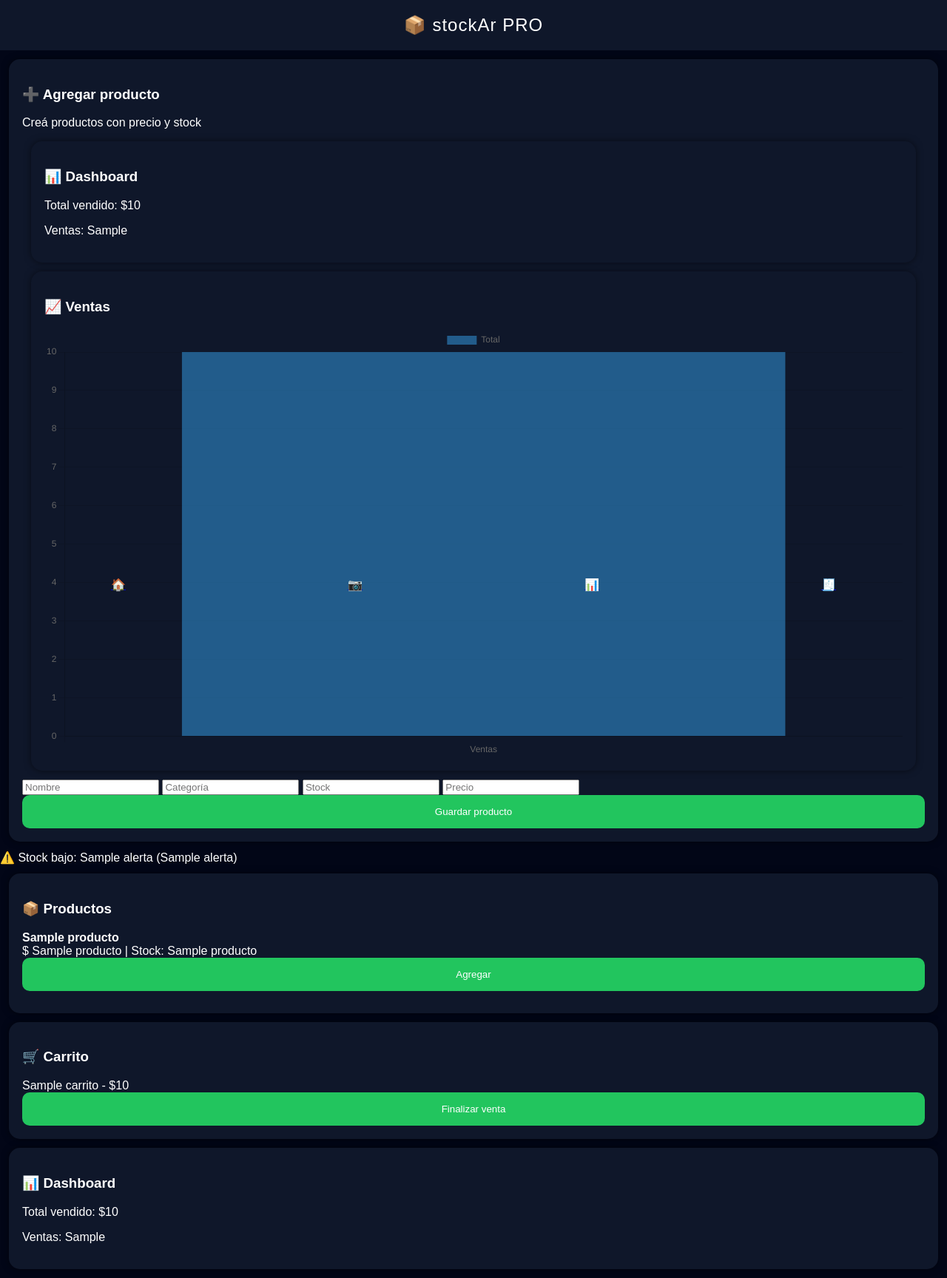
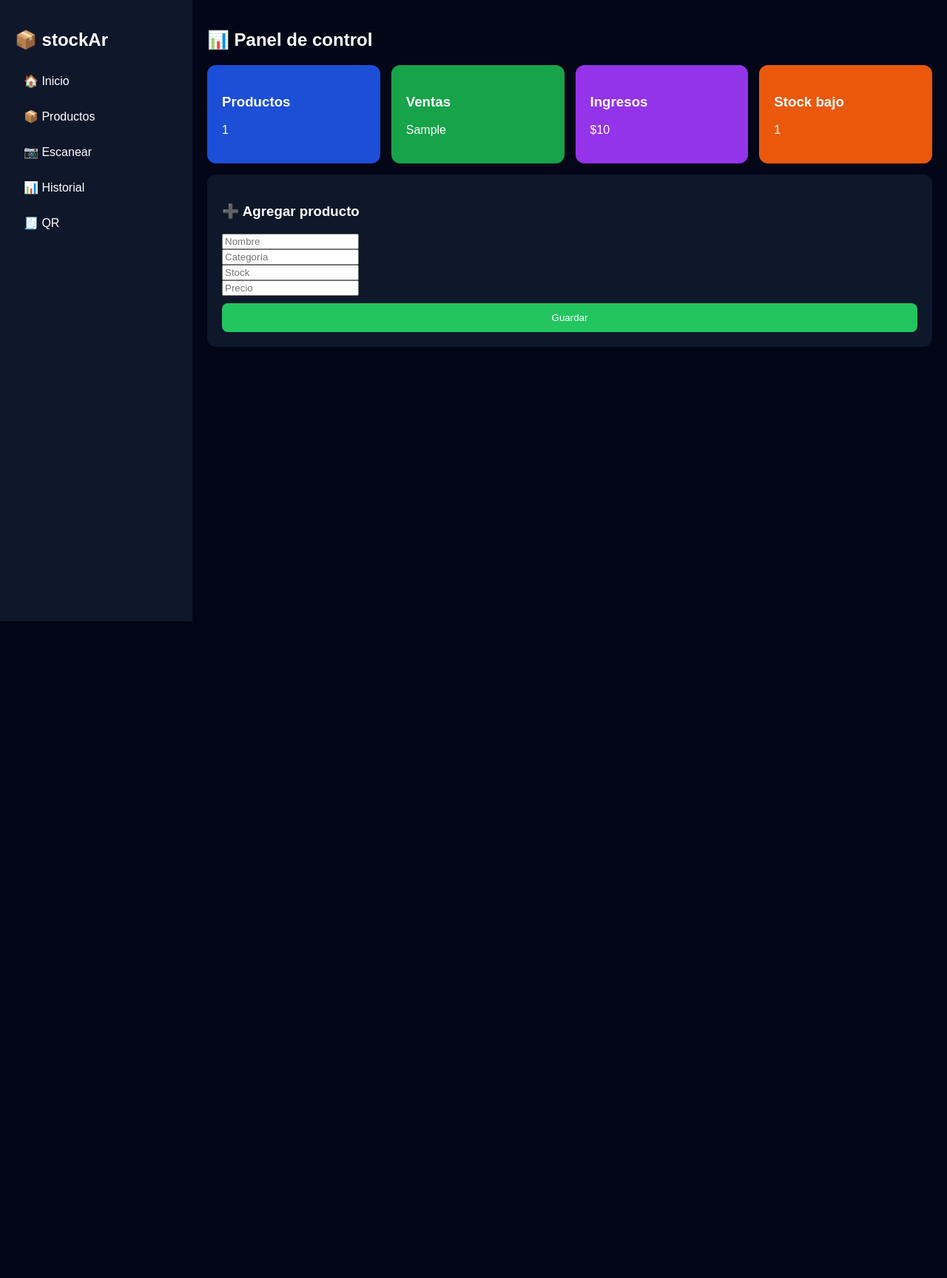
Before and after one commit to camilojm33-debug/stockAr, a Flask app: template templates/index.html in a window 1280 px wide. Shown: the whole page at 74% size. After the commit the page ends 840 px from the top, so only its background shows below. Run offline with Flask 3, Linux system fonts and the light colour scheme; the template is opened without the code that fills it: most values are stand-ins (such as "Sample title", 1, 10 or a date in 2020).

Commit message:
productos + qr individual

```diff
--- a/app.py
+++ b/app.py
@@ -235,7 +235,28 @@ def qr():
         os.remove(f)
 
     return send_file("qr_grilla.pdf", as_attachment=True)
+@app.route('/productos')
+def productos_page():
+    if 'user_id' not in session:
+        return redirect('/login')
 
+    uid = session['user_id']
+    conn = db()
+    c = conn.cursor()
+
+    @app.route('/qr_individual/<codigo>')
+    def qr_individual(codigo):
+        img = qrcode.make(codigo)
+        filename = f"{codigo}.png"
+        img.save(filename)
+
+        return send_file(filename, as_attachment=True)
+    c.execute("SELECT * FROM productos WHERE usuario_id=?", (uid,))
+    productos = c.fetchall()
+
+    conn.close()
+
+    return render_template("productos.html", productos=productos)
 # ---------------- TICKET ----------------
 @app.route('/ticket')
 def ticket():
--- a/templates/base.html
+++ b/templates/base.html
@@ -5,42 +5,91 @@
 <meta name="viewport" content="width=device-width, initial-scale=1.0">
 
 <link rel="manifest" href="/static/manifest.json">
-<script>
-if ('serviceWorker' in navigator) {
-  navigator.serviceWorker.register('/static/service-worker.js');
-}
-</script>
 
 <style>
-  .btn{
-    background:linear-gradient(135deg,#22c55e,#16a34a);
+body{
+    margin:0;
+    font-family:Arial;
+    background:#020617;
+    color:white;
+    display:flex;
 }
 
-.header{
-    letter-spacing:1px;
+/* SIDEBAR */
+.sidebar{
+    width:220px;
+    background:#0f172a;
+    height:100vh;
+    padding:20px;
 }
 
+.sidebar a{
+    display:block;
+    color:white;
+    padding:12px;
+    text-decoration:none;
+    margin-bottom:5px;
+    border-radius:8px;
+}
+
+.sidebar a:hover{
+    background:#1e293b;
+}
+
+/* MAIN */
+.main{
+    flex:1;
+    padding:20px;
+}
+
+/* CARDS */
 .card{
-    box-shadow:0 0 10px rgba(0,0,0,0.5);
+    background:#0f172a;
+    padding:20px;
+    border-radius:12px;
+    margin-bottom:15px;
 }
-body{background:#020617;color:white;font-family:Arial;margin:0;}
-.header{background:#0f172a;padding:20px;text-align:center;font-size:24px;}
-.card{background:#0f172a;margin:12px;padding:18px;border-radius:15px;}
-.btn{background:#22c55e;padding:15px;border:none;width:100%;color:white;border-radius:10px;}
-.nav{position:fixed;bottom:0;width:100%;display:flex;justify-content:space-around;}
+
+/* GRID */
+.grid{
+    display:grid;
+    grid-template-columns: repeat(auto-fit,minmax(200px,1fr));
+    gap:15px;
+}
+
+/* COLORES */
+.blue{background:#1d4ed8;}
+.green{background:#16a34a;}
+.purple{background:#9333ea;}
+.orange{background:#ea580c;}
+
+.btn{
+    background:#22c55e;
+    border:none;
+    padding:12px;
+    color:white;
+    border-radius:8px;
+    width:100%;
+    margin-top:10px;
+}
 </style>
 </head>
+
 <body>
 
-<div class="header">📦 stockAr PRO</div>
+<div class="sidebar">
+<h2>📦 stockAr</h2>
 
+<a href="/">🏠 Inicio</a>
+<a href="/productos">📦 Productos</a>
+<a href="/scanner">📷 Escanear</a>
+<a href="/historial">📊 Historial</a>
+<a href="/qr">🧾 QR</a>
+
+</div>
+
+<div class="main">
 {% block content %}{% endblock %}
-
-<div class="nav">
-<a href="/">🏠</a>
-<a href="/scanner">📷</a>
-<a href="/historial">📊</a>
-<a href="/qr">🧾</a>
 </div>
 
 </body>
--- a/templates/index.html
+++ b/templates/index.html
@@ -1,82 +1,42 @@
 {% extends "base.html" %}
 {% block content %}
 
+<h2>📊 Panel de control</h2>
+
+<div class="grid">
+
+<div class="card blue">
+<h3>Productos</h3>
+<p>{{productos|length}}</p>
+</div>
+
+<div class="card green">
+<h3>Ventas</h3>
+<p>{{cantidad_ventas}}</p>
+</div>
+
+<div class="card purple">
+<h3>Ingresos</h3>
+<p>${{total}}</p>
+</div>
+
+<div class="card orange">
+<h3>Stock bajo</h3>
+<p>{{alertas|length}}</p>
+</div>
+
+</div>
+
 <div class="card">
 <h3>➕ Agregar producto</h3>
-<p>Creá productos con precio y stock</p>
-<div class="card">
-<h3>📊 Dashboard</h3>
-<p>Total vendido: ${{total}}</p>
-<p>Ventas: {{cantidad_ventas}}</p>
-</div>
 
-<!-- 🔥 GRAFICO -->
-<div class="card">
-<h3>📈 Ventas</h3>
-<canvas id="grafico"></canvas>
-</div>
-
-<script src="https://cdn.jsdelivr.net/npm/chart.js"></script>
-
-<script>
-const data = {
-    labels: ["Ventas"],
-    datasets: [{
-        label: "Total",
-        data: [{{total}}],
-    }]
-};
-
-new Chart(document.getElementById('grafico'), {
-    type: 'bar',
-    data: data
-});
-</script>
 <form method="POST" action="/agregar">
-<input name="nombre" placeholder="Nombre">
-<input name="categoria" placeholder="Categoría">
-<input name="cantidad" placeholder="Stock">
-<input name="precio" placeholder="Precio">
-<button class="btn">Guardar producto</button>
+<input name="nombre" placeholder="Nombre"><br>
+<input name="categoria" placeholder="Categoría"><br>
+<input name="cantidad" placeholder="Stock"><br>
+<input name="precio" placeholder="Precio"><br>
+<button class="btn">Guardar</button>
 </form>
 </div>
 
-{% for a in alertas %}
-<div class="alert">
-⚠️ Stock bajo: {{a[1]}} ({{a[3]}})
-</div>
-{% endfor %}
-
-<div class="card">
-<h3>📦 Productos</h3>
-
-{% for p in productos %}
-<div style="margin-bottom:12px;">
-<b>{{p[1]}}</b><br>
-$ {{p[4]}} | Stock: {{p[3]}}
-<a href="/carrito/{{p[0]}}">
-<button class="btn btn2">Agregar</button>
-</a>
-</div>
-{% endfor %}
-</div>
-
-<div class="card">
-<h3>🛒 Carrito</h3>
-
-{% for c in carrito %}
-<div>{{c.nombre}} - ${{c.precio}}</div>
-{% endfor %}
-
-<a href="/finalizar">
-<button class="btn">Finalizar venta</button>
-</a>
-</div>
-
-<div class="card">
-<h3>📊 Dashboard</h3>
-<p>Total vendido: ${{total}}</p>
-<p>Ventas: {{cantidad_ventas}}</p>
-</div>
-
 {% endblock %}
```
Also changed, not shown: templates/productos.html (added, +24 -0 lines).
